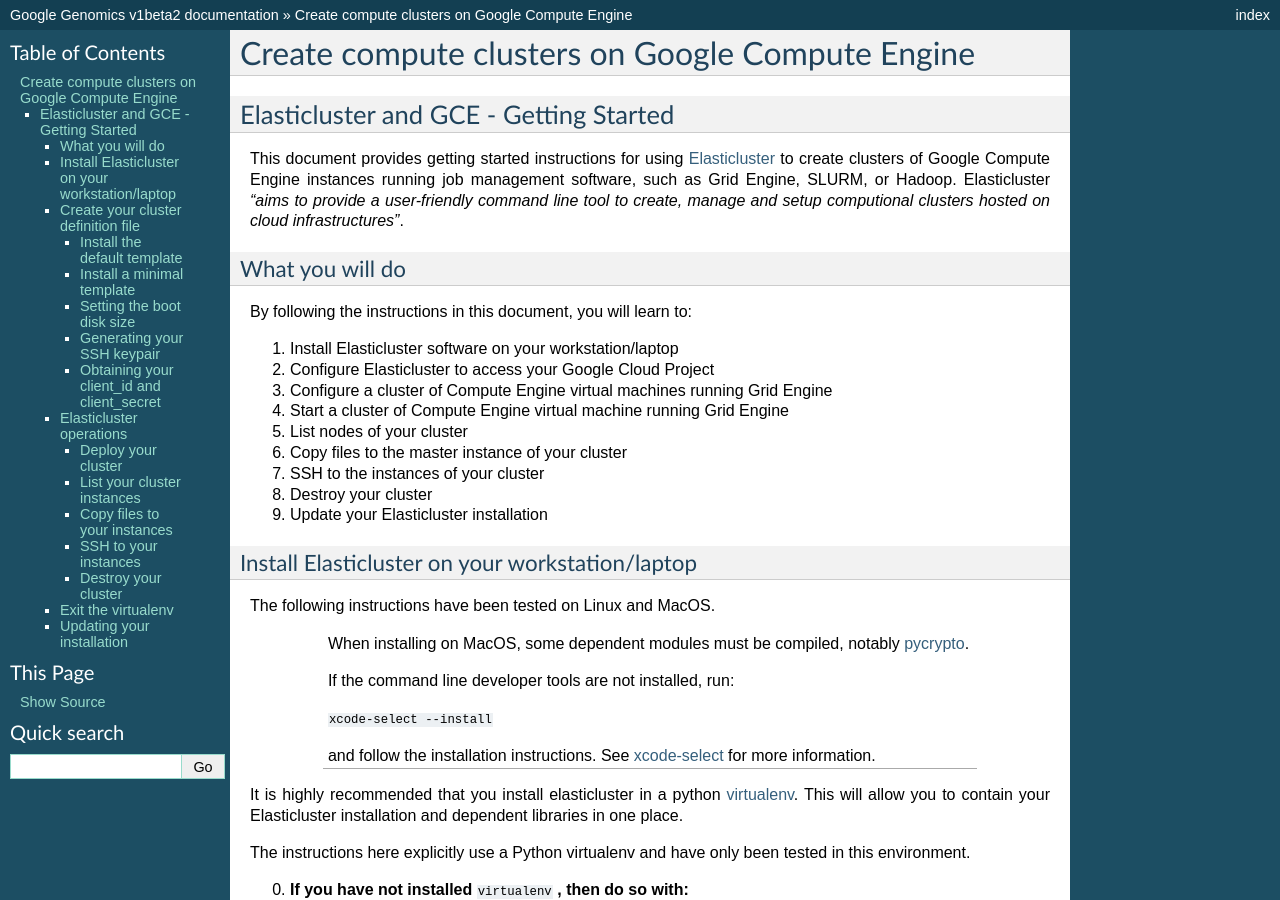
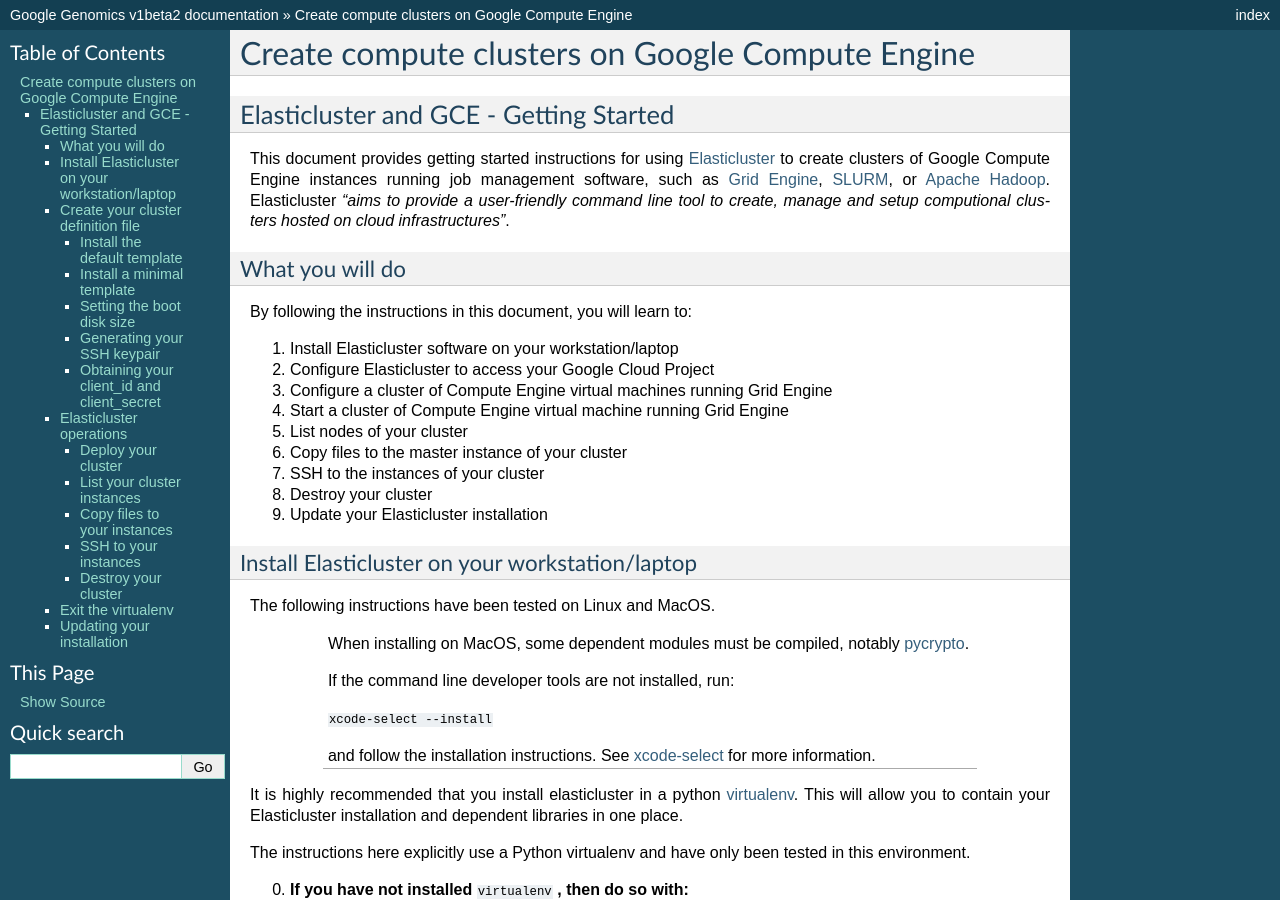
Before and after one commit to googlegenomics/readthedocs, a Sphinx documentation site: the page built from docs/source/includes/elasticluster_setup.rst, in a window 1280 px wide and 900 px high. Built offline with Sphinx 7.4.7, drawn with Linux system fonts in a browser that asks for light colours; some of the changed text lies outside the part shown.

```diff
--- a/docs/source/includes/elasticluster_setup.rst
+++ b/docs/source/includes/elasticluster_setup.rst
@@ -10,8 +10,8 @@ Elasticluster and GCE - Getting Started
 ---------------------------------------
 
 This document provides getting started instructions for using
-Elasticluster_ to create clusters of Google Compute Engine instances
-running job management software, such as Grid Engine, SLURM, or Hadoop.
+`Elasticluster`_ to create clusters of Google Compute Engine instances
+running job management software, such as `Grid Engine`_, `SLURM`_, or `Apache Hadoop`_.
 Elasticluster *"aims to provide a user-friendly command line tool to
 create, manage and setup computional clusters hosted on cloud infrastructures"*.
 
```
Also changed, not shown: other parts of docs/source/includes/elasticluster_setup.rst (+2 -2 lines).
